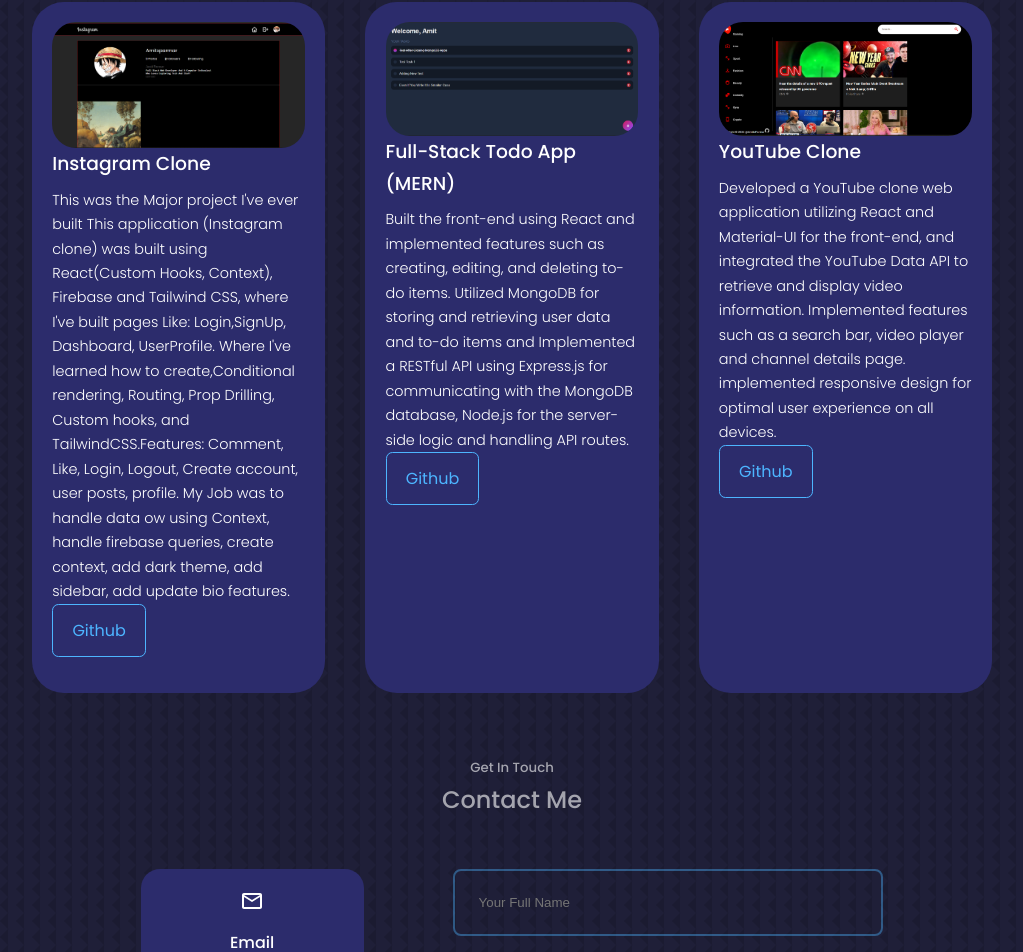
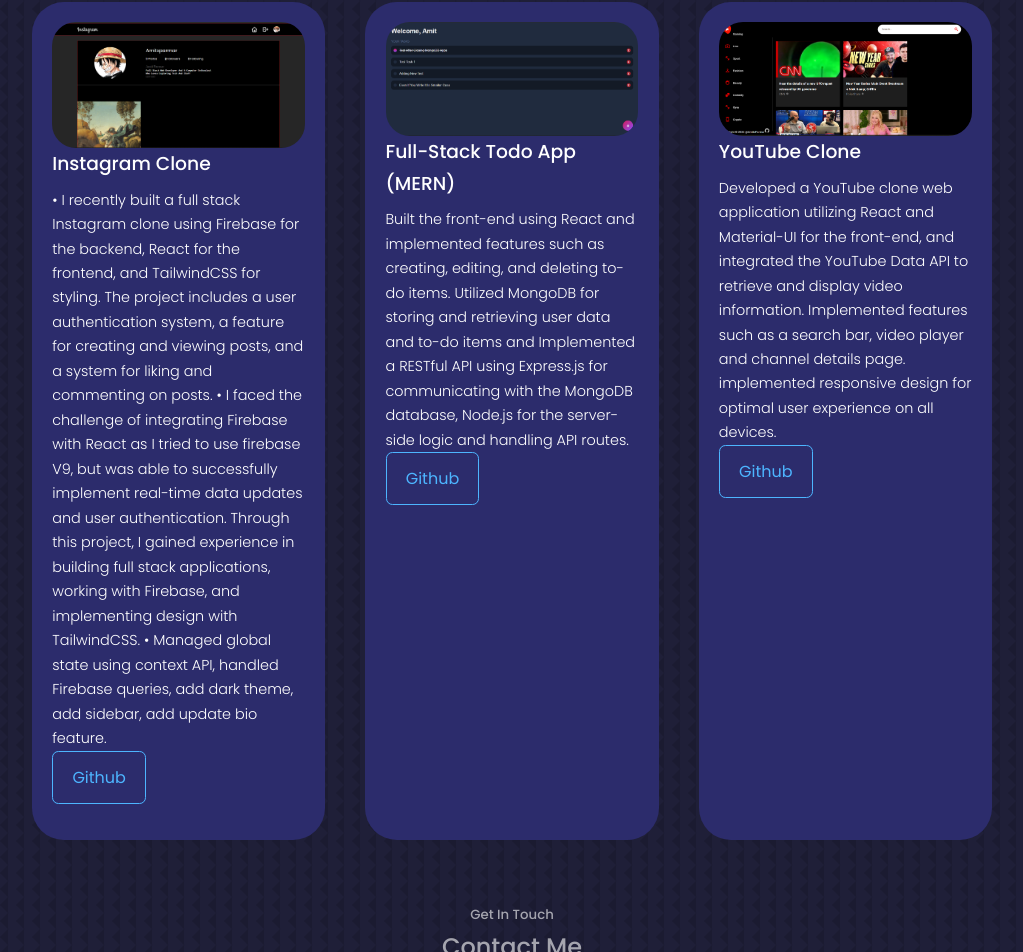
Before and after one commit to AmitxParmar/React-Portfolio, a React (Create React App) app: page / in a window 1280 px wide. Shown: the part 2271-3223 px from the top of the page, without its empty margins (128-1151 px from the left). Built offline with nearby package versions, Linux system fonts and the light colour scheme.

Commit message:
edit portfolio description

```diff
--- a/src/components/portfolio/Portfolio.jsx
+++ b/src/components/portfolio/Portfolio.jsx
@@ -11,7 +11,15 @@ const data = [
         image: instaClone,
         title: "Instagram Clone",
         github: "https://github.com/AmitxParmar/Instagram-Clone/",
-        description: "This was the Major project I've ever built This application (Instagram clone) was built using React(Custom Hooks, Context), Firebase and Tailwind CSS, where I've built pages Like: Login,SignUp, Dashboard, UserProfile. Where I've learned how to create,Conditional rendering, Routing, Prop Drilling, Custom hooks, and TailwindCSS.Features: Comment, Like, Login, Logout, Create account, user posts, profile. My Job was to handle data ow using Context, handle firebase queries, create context, add dark theme, add sidebar, add update bio features."
+        description: `
+        • I recently built a full stack Instagram clone using Firebase for the backend, React for the frontend,
+        and TailwindCSS for styling. The project includes a user authentication system, a feature for creating and viewing posts, and a system for liking and commenting on posts.
+        • I faced the challenge of integrating Firebase with React as I tried to use firebase V9, but was able to
+        successfully implement real-time data updates and user authentication. Through this project, I
+        gained experience in building full stack applications, working with Firebase, and implementing design with TailwindCSS.
+        • Managed global state using context API, handled Firebase queries, add dark theme, add sidebar,
+        add update bio feature.
+        `
     },
     {
         id: 2345,
```
